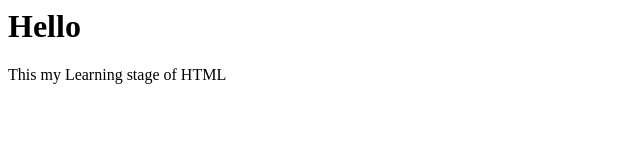
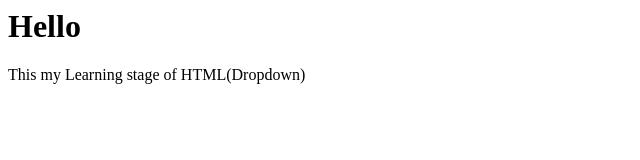
Before and after one commit to try-nayan/localrepo, a plain HTML site: page index.html in a window 1280 px wide. Shown: the full height of the page, 0-640 px from the left. Drawn offline with Linux system fonts and the light colour scheme.

Commit message:
Add dropdown

```diff
--- a/index.html
+++ b/index.html
@@ -1,2 +1,2 @@
 <h1>Hello </h1>
-<p>This my Learning stage of HTML</p>
+<p>This my Learning stage of HTML(Dropdown)</p>
```
